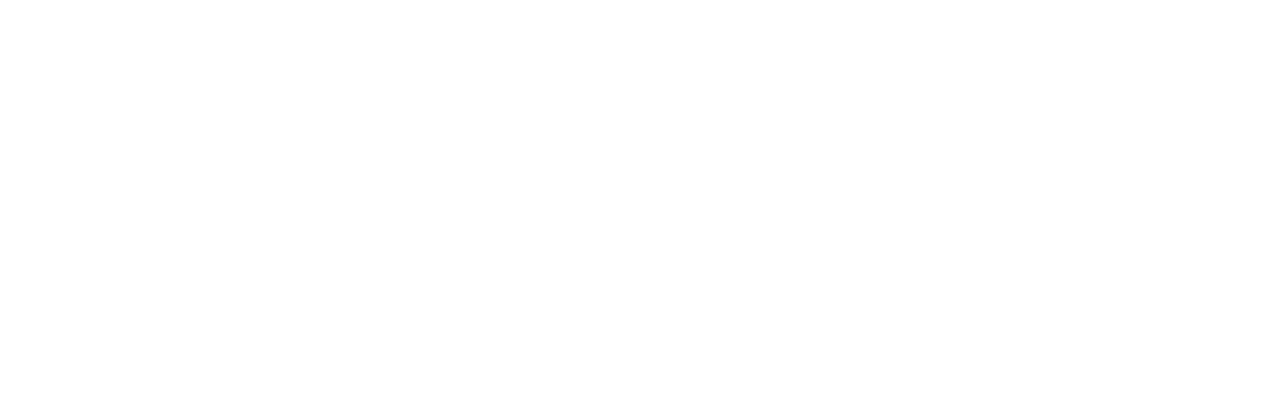
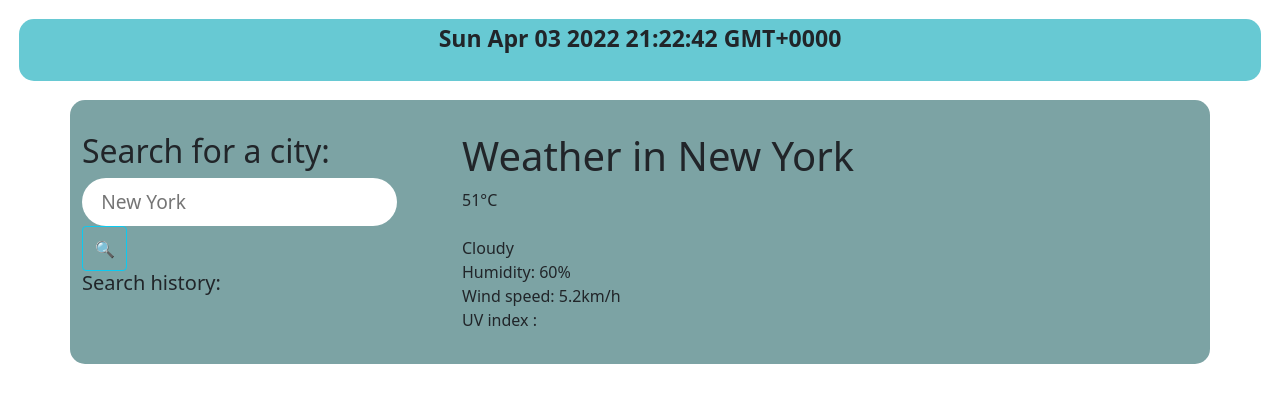
Before and after one commit to Moekabba/weather-dasboard, a plain HTML site: page index.html in a window 1280 px wide. Drawn offline with nearby package versions, Linux system fonts and the light colour scheme.

Commit message:
add style sheet and styled it

```diff
--- a/assets/app.js
+++ b/assets/app.js
@@ -0,0 +1,12 @@
+// Use the OpenWeather One Call API to retrieve weather data for cities. Read through the documentation for setup and usage instructions. You will use localStorage to store any persistent data.
+//
+var myApi = "f73306fa5a01e63b69e9f6c1a2ee33d7";
+// https://api.openweathermap.org/data/2.5/onecall?lat=33.44&lon=-94.04&exclude=hourly,daily&appid={API key}
+//api.openweathermap.org/data/2.5/onecall?lat={lat}&lon={lon}&exclude={part}&appid={API key}
+
+var searchButton = document.getElementById("search-btn");
+
+// I am presented with the city name, the date, an icon representation of weather conditions, the temperature, the humidity, the wind speed, and the UV index
+// current day usiing moment.js
+var today = moment();
+$("#currentDay").text(today);
--- a/assets/style.css
+++ b/assets/style.css
@@ -0,0 +1,54 @@
+body {
+  margin: 0;
+  /* display: flex; */
+  /* justify-content: center; */
+  align-items: center;
+  height: 50vh;
+  /* why i cn't change bg color ? */
+  background-color: rgb(47, 203, 203);
+  font-family: "Open Sans", sans-serif;
+}
+
+.jumbotron {
+  display: flex;
+  justify-content: center;
+  font-size: larger;
+  background: rgb(103, 201, 211);
+  border-radius: 15px;
+  margin: 1em;
+  padding: 2px;
+}
+#currentDay {
+  font-size: 120%;
+  font-weight: bolder;
+}
+
+.container {
+  background: #7ca3a4;
+  padding: 2rem;
+  border-radius: 15px;
+  width: 100%;
+  max-width: 420px;
+  margin: 1em;
+}
+
+button {
+  height: 45px;
+  width: 45px;
+  cursor: pointer;
+}
+input.search-bar {
+  border: none;
+  /* outline: none; */
+  padding: 0.5em 1em;
+  border-radius: 24px;
+  background: #7c7c7c2b;
+  background-color: white;
+  /* color: rgb(39, 37, 37); */
+  font-family: inherit;
+  font-size: 120%;
+}
+
+.description {
+  text-transform: capitalize;
+}
--- a/index.html
+++ b/index.html
@@ -4,7 +4,50 @@
     <meta charset="UTF-8" />
     <meta http-equiv="X-UA-Compatible" content="IE=edge" />
     <meta name="viewport" content="width=device-width, initial-scale=1.0" />
+    <link rel="stylesheet" href="assets/style.css" />
+    <link
+      href="https://cdn.jsdelivr.net/npm/bootstrap@5.1.3/dist/css/bootstrap.min.css"
+      rel="stylesheet"
+      integrity="sha384-1BmE4kWBq78iYhFldvKuhfTAU6auU8tT94WrHftjDbrCEXSU1oBoqyl2QvZ6jIW3"
+      crossorigin="anonymous"
+    />
     <title>Weather Dashboard</title>
   </head>
-  <body></body>
+  <body>
+    <header class="jumbotron">
+      <!-- <p class="lead">weather outlook for multiple cities</p> -->
+      <br />
+      <br />
+      <p id="currentDay" class="lead">Today is:</p>
+    </header>
+    <div class="container">
+      <div class="row">
+        <div class="col-lg-4">
+          <!-- Content -->
+          <h2>Search for a city:</h2>
+
+          <input type="text" class="search-bar" placeholder="New York" />
+          <button type="button" id="search-btn" class="btn btn-outline-info">
+            🔍
+          </button>
+          <h5>Search history:</h5>
+        </div>
+
+        <div class="col-lg-8">
+          <!-- Content -->
+          <h1 class="city">Weather in New York</h1>
+          <div class="temp">51°C</div>
+          <img src="" alt="" class="icon" />
+          <div class="description">Cloudy</div>
+          <div class="humidity">Humidity: 60%</div>
+          <div class="wind">Wind speed: 5.2km/h</div>
+          <div class="UV">UV index :</div>
+        </div>
+      </div>
+    </div>
+  </body>
+  <script src="https://ajax.googleapis.com/ajax/libs/jquery/3.6.0/jquery.min.js"></script>
+  <script src="https://cdnjs.cloudflare.com/ajax/libs/moment.js/2.24.0/moment.min.js"></script>
+
+  <script src="assets/app.js"></script>
 </html>
```
Also changed, not shown: 1 other file.
